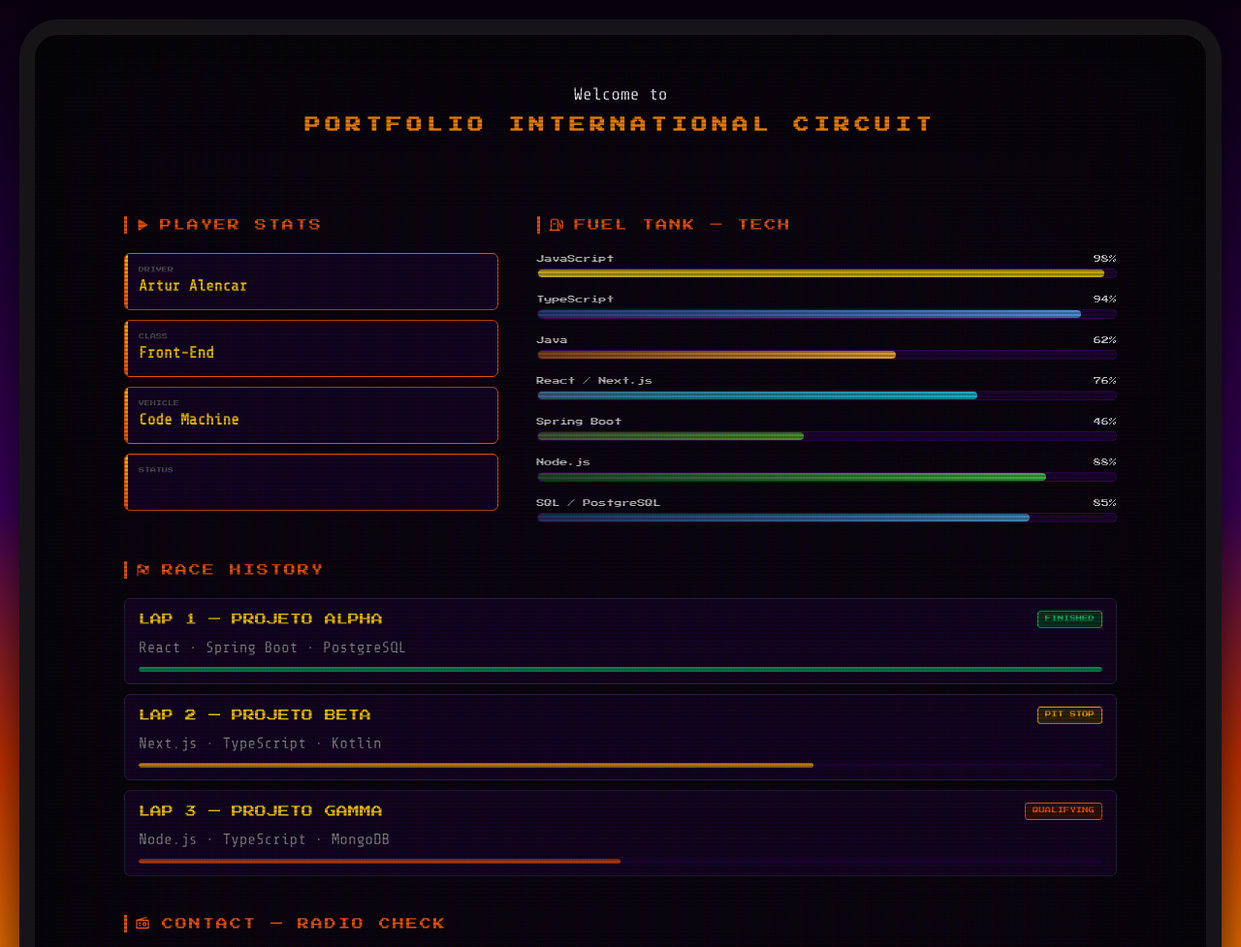
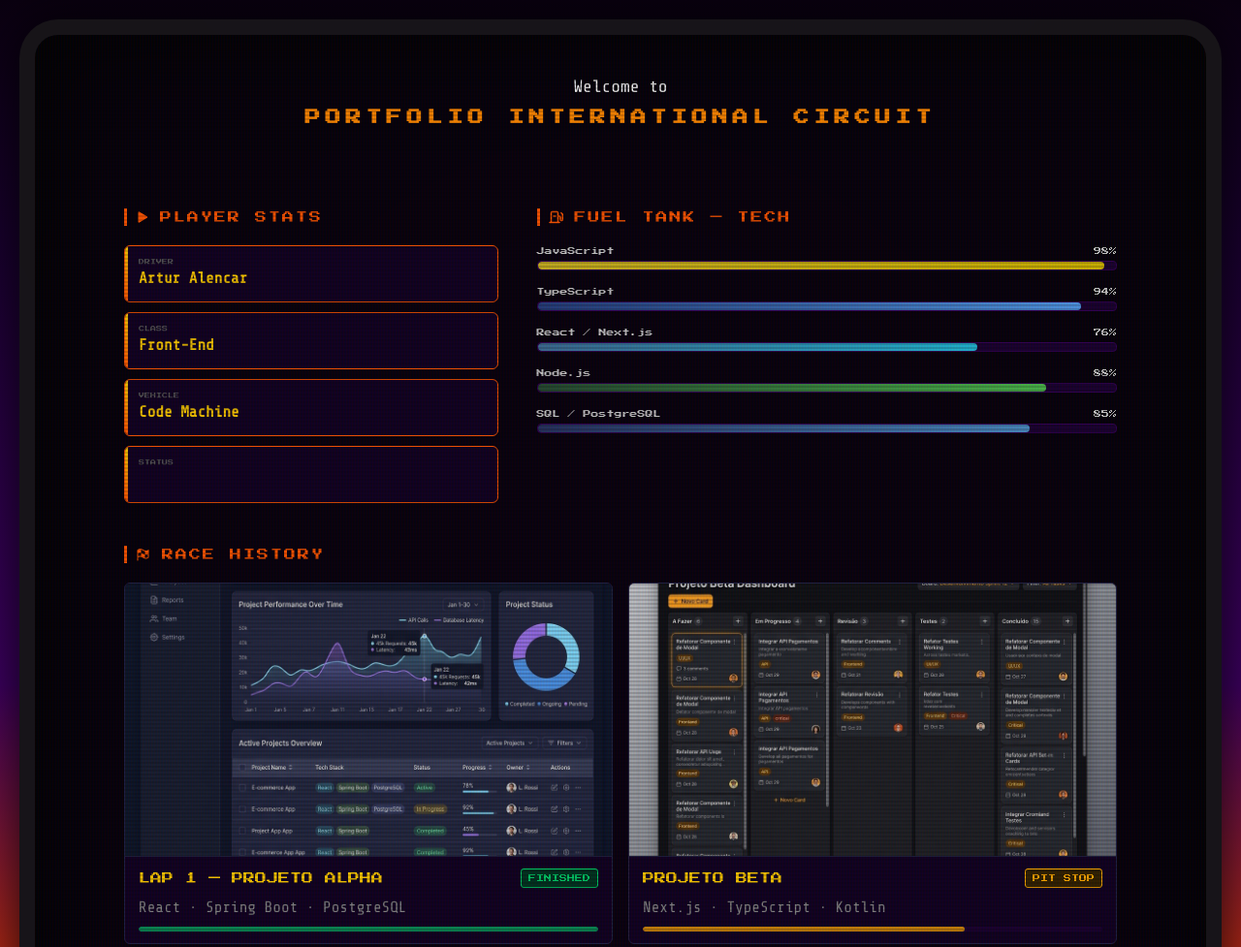
Before and after one commit to arturalencar/portfolio, a plain HTML site: page index.html in a window 1280 px wide. Shown: the top 977 px of the page at 97% size. Drawn offline with nearby package versions, Linux system fonts and the light colour scheme.

Commit message:
feat: update projects section layout

```diff
--- a/css/base/base.css
+++ b/css/base/base.css
@@ -35,9 +35,8 @@ body {
   width: 100%;
   max-width: 100%;
   height: fit-content;
-  /* Moldura de plástico do monitor */
+  padding: var(--space-2);
 
-  padding: var(--space-4);
   /* Curvatura característica */
   box-shadow: 0 0 50px rgba(0, 0, 0, 0.8), inset 0 0 100px #000;
   color: var(--neon-green);
@@ -59,7 +58,7 @@ body {
   width: 100%;
   height: 100%;
   background: linear-gradient(rgba(18, 16, 16, 0) 50%,
-      rgba(0, 0, 0, 0.25) 50%),
+      rgba(0, 0, 0, 0.15) 50%),
     linear-gradient(90deg,
       rgba(255, 0, 0, 0.06),
       rgba(0, 255, 0, 0.02),
@@ -76,7 +75,7 @@ body {
   left: 0;
   width: 100%;
   height: 100%;
-  background: rgba(18, 16, 16, 0.25);
+  background: rgba(18, 16, 16, 0.15);
   opacity: 0.45;
   z-index: 11;
   pointer-events: none;
@@ -157,16 +156,24 @@ a:hover {
 
 @media (min-width: 768px) {
   body {
-    padding: var(--space-5);
+    padding: var(--space-3);
 
   }
 
   .portfolio {
     border: 1rem solid #25252590;
     border-radius: 40px;
+    padding: var(--space-2);
   }
 
   h1 {
     margin: var(--space-1) 0 var(--space-8);
   }
 }
+
+@media (min-width: 1024px) {
+  body {
+    padding: var(--space-5);
+
+  }
+}
--- a/css/components/project-card.css
+++ b/css/components/project-card.css
@@ -1,9 +1,36 @@
 .project-card {
-  padding: 12px 14px;
-  margin-bottom: 10px;
+  margin-bottom: var(--space-6);
   background-color: var(--color-bg-card);
   border: var(--border-thin) solid var(--color-border-card);
   border-radius: var(--radius-lg);
+  overflow: hidden;
+  display: flex;
+  flex-direction: column;
+}
+
+/* Imagem do projeto — ocupa 100% da largura do card */
+.project-card__image {
+  width: 100%;
+  aspect-ratio: 16 / 9;
+  overflow: hidden;
+  border-bottom: var(--border-thin) solid var(--color-border-card);
+}
+
+.project-card__image img {
+  width: 100%;
+  height: 100%;
+  object-fit: cover;
+  display: block;
+  transition: transform 0.4s ease;
+}
+
+.project-card:hover .project-card__image img {
+  transform: scale(1.05);
+}
+
+/* Corpo do card — informações abaixo da imagem */
+.project-card__body {
+  padding: 12px 14px;
 }
 
 .project-card__header {
@@ -82,7 +109,18 @@
   }
 }
 
-@media (min-width: 1024px) {
+/* Grid 2 colunas a partir de 768px */
+@media (min-width: 768px) {
+  .projects-grid {
+    display: grid;
+    grid-template-columns: repeat(2, 1fr);
+    gap: var(--space-6) var(--space-4);
+  }
+
+  .project-card {
+    margin-bottom: 0;
+  }
+
   .project-card__name {
     font-size: var(--text-sm);
   }
@@ -92,6 +130,6 @@
   }
 
   .badge {
-    font-size: 0.4rem;
+    font-size: 0.5rem;
   }
 }
--- a/index.html
+++ b/index.html
@@ -5,10 +5,10 @@
         <meta name="viewport" content="width=device-width, initial-scale=1.0" />
         <meta
             name="description"
-            content="Portfólio de ARTUR ALENCAR — Full Stack Developer"
+            content="Portfólio de ARTUR ALENCAR — Front-End Developer"
         />
 
-        <title>ARTUR ALENCAR — Full Stack Developer</title>
+        <title>ARTUR ALENCAR — Front-End Developer</title>
 
         <!-- Fontes arcade -->
         <link rel="preconnect" href="https://fonts.googleapis.com" />
@@ -112,7 +112,7 @@
                                 ></div>
                             </div>
                         </div>
-                        <div class="fuel-bar">
+                        <!-- <div class="fuel-bar">
                             <div class="fuel-bar__header">
                                 <span class="fuel-bar__tech">Java</span>
                                 <span class="fuel-bar__pct">62%</span>
@@ -123,7 +123,7 @@
                                     style="width: 62%"
                                 ></div>
                             </div>
-                        </div>
+                        </div> -->
                         <div class="fuel-bar">
                             <div class="fuel-bar__header">
                                 <span class="fuel-bar__tech"
@@ -138,7 +138,7 @@
                                 ></div>
                             </div>
                         </div>
-                        <div class="fuel-bar">
+                        <!-- <div class="fuel-bar">
                             <div class="fuel-bar__header">
                                 <span class="fuel-bar__tech">Spring Boot</span>
                                 <span class="fuel-bar__pct">46%</span>
@@ -149,7 +149,7 @@
                                     style="width: 46%"
                                 ></div>
                             </div>
-                        </div>
+                        </div> -->
                         <div class="fuel-bar">
                             <div class="fuel-bar__header">
                                 <span class="fuel-bar__tech">Node.js</span>
@@ -179,14 +179,6 @@
                     </section>
                 </div>
 
-                <!-- <div class="divider" aria-hidden="true">
-                    <div class="divider__dash"></div>
-                    <div class="divider__dash"></div>
-                    <div class="divider__dash"></div>
-                    <div class="divider__dash"></div>
-                    <div class="divider__dash"></div>
-                </div> -->
-
                 <!--  RACE HISTORY — Projetos  -->
                 <section
                     aria-labelledby="label-history"
@@ -208,6 +200,14 @@
                     </div>
                     <div class="projects-grid">
                         <article class="project-card">
+                            <div class="project-card__image">
+                                <img
+                                    src="assets/images/project-alpha.png"
+                                    alt="Screenshot do Projeto Alpha"
+                                    loading="lazy"
+                                />
+                            </div>
+                            <div class="project-card__body">
                                 <div class="project-card__header">
                                     <span class="project-card__name"
                                         >LAP 1 — PROJETO ALPHA</span
@@ -225,11 +225,20 @@
                                         style="width: 100%; background: #00cc66ab"
                                     ></div>
                                 </div>
+                            </div>
                         </article>
                         <article class="project-card">
+                            <div class="project-card__image">
+                                <img
+                                    src="assets/images/project-beta.png"
+                                    alt="Screenshot do Projeto Beta"
+                                    loading="lazy"
+                                />
+                            </div>
+                            <div class="project-card__body">
                                 <div class="project-card__header">
                                     <span class="project-card__name"
-                                    >LAP 2 — PROJETO BETA</span
+                                        >PROJETO BETA</span
                                     >
                                     <span class="badge badge--warning"
                                         >PIT STOP</span
@@ -244,8 +253,17 @@
                                         style="width: 70%; background: #ffaa00c5"
                                     ></div>
                                 </div>
+                            </div>
                         </article>
                         <article class="project-card">
+                            <div class="project-card__image">
+                                <img
+                                    src="assets/images/project-gamma.png"
+                                    alt="Screenshot do Projeto Gamma"
+                                    loading="lazy"
+                                />
+                            </div>
+                            <div class="project-card__body">
                                 <div class="project-card__header">
                                     <span class="project-card__name"
                                         >LAP 3 — PROJETO GAMMA</span
@@ -262,6 +280,7 @@
                                         class="project-card__bar-fill anim-fill-up--slow"
                                         style="width: 50%; background: #ff5500b0"
                                     ></div>
+                                </div>
                             </div>
                         </article>
                     </div>
```
Also changed, not shown: assets/images/project-alpha.png (added), assets/images/project-beta.png (added), assets/images/project-gamma.png (added). Lines whose indentation alone changed are shown as unchanged.
